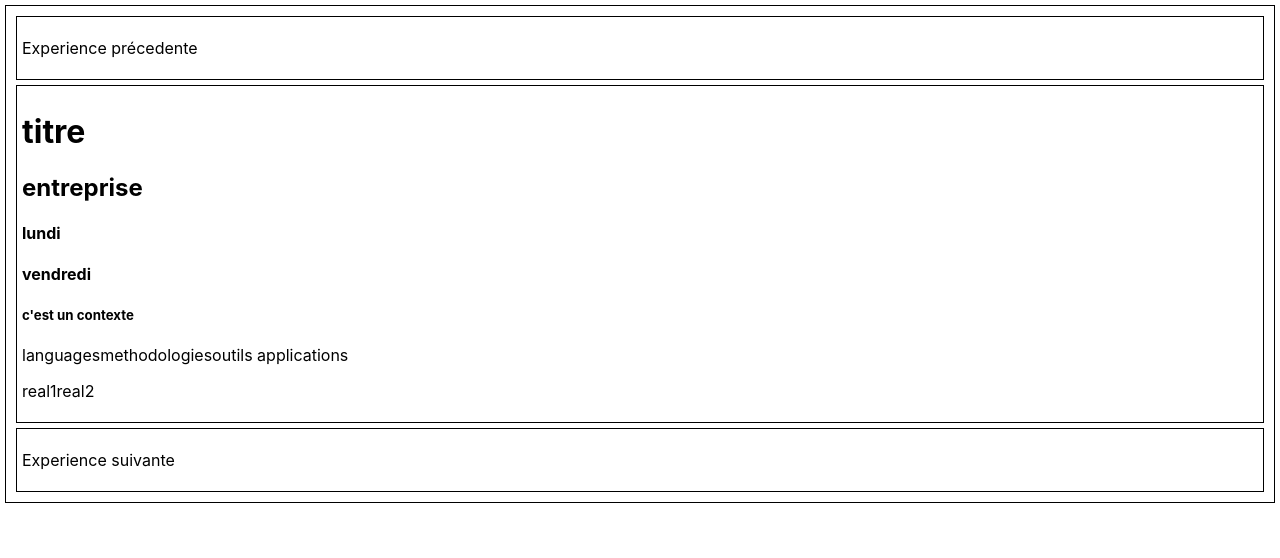
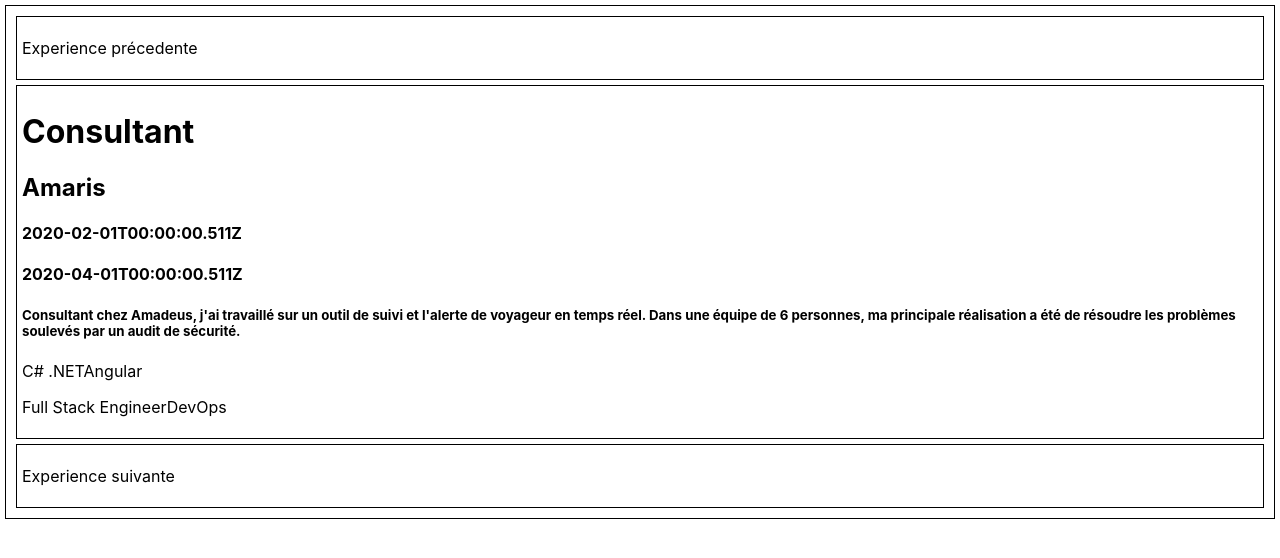
Before and after one commit to pbutin/dossierCompetance, a React (Create React App) app: page / in a window 1280 px wide. Shown: the top 558 px of the page. Built offline with nearby package versions, Linux system fonts and the light colour scheme.

Commit message:
Fill json with experiences

```diff
--- a/src/Experience.js
+++ b/src/Experience.js
@@ -9,7 +9,7 @@ class Experience extends React.Component {
         <h4> {this.props.experience.dateDebut} </h4>
         <h4> {this.props.experience.dateFin} </h4>
         <h5> {this.props.experience.contexte} </h5>
-        <p> {this.props.experience.competences} </p>
+        <p> {this.props.experience.competences.languages} </p>
         <p> {this.props.experience.realisations} </p>
       </div>
     )
--- a/src/experiences.json
+++ b/src/experiences.json
@@ -1,34 +1,72 @@
 [
     {
-        "titre": "titre",
-        "entreprise": "entreprise",
-        "dateDebut": "lundi",
-        "dateFin": "vendredi",
-        "contexte": "c'est un contexte",
-        "competences": [
-            "languages",
-            "methodologies",
-            "outils applications"
-        ],
+        "titre": "Consultant",
+        "entreprise": "Amaris",
+        "dateDebut": "2020-02-01T00:00:00.511Z",
+        "dateFin": "2020-04-01T00:00:00.511Z",
+        "contexte": "Consultant chez Amadeus, j'ai travaillé sur un outil de suivi et l'alerte de voyageur en temps réel. Dans une équipe de 6 personnes, ma principale réalisation a été de résoudre les problèmes soulevés par un audit de sécurité.",
+        "competences":{
+                "languages": [
+                    "C# .NET",
+                    "Angular"
+                ],
+                "methodologies": [
+                    "Agile"
+                ],
+                "outils - applications": [
+                    "Bitbucket",
+                    "Jenkins",
+                    "Confluence",
+                    "Git"
+                ]
+        },
         "realisations": [
-            "real1",
-            "real2"
+            "Full Stack Engineer",
+            "DevOps"
             ]
     },
     {
-        "titre": "titre2",
-        "entreprise": "entreprise2",
-        "dateDebut": "lundi2",
-        "dateFin": "vendredi2",
-        "contexte": "c'est un contexte2",
-        "competences": [
-            "languages2",
-            "methodologies2",
-            "outils applications2"
-        ],
+        "titre": "Consultant",
+        "entreprise": "Amaris",
+        "dateDebut": "2019-04-01T00:00:00.511Z",
+        "dateFin": "2020-01-01T00:00:00.511Z",
+        "contexte": "Consultant chez Amadeus, j'ai participé à l'amélioration du logiciel excisant. Il s'agit d'un ERP à destination des chaînes d’hôtels. C'était un projet d'envergure comprenant une centaine d’ingénieurs répartit en équipe d'environ 7 personnes. Mon équipe était en charge de la gestion des utilisateurs. La plus grosse tache sur laquelle j'ai travaillé est la modification du système d'autorisation, il fallait passer de rôle d'utilisation à une version plus granulaire, avec une permission pour chaque action.",
+        "competences":{
+                "languages": [
+                    "C# .NET",
+                    "KnockoutJS"
+                ],
+                "methodologies": [
+                    "Agile - sAFE"
+                ],
+                "outils - applications": [
+                    "Microsoft Azure",
+                    "Confluence",
+                    "Git"
+                ]
+        },
         "realisations": [
-            "real12",
-            "real22"
+            "Full Stack Engineer",
+            "Référent Front-End de l'équipe"
+            ]
+    },
+    {
+        "titre": "Stage Apprenti Ingénieur - DevOps",
+        "entreprise": "Arcelor Mittal",
+        "dateDebut": "2017-08-01T00:00:00.511Z",
+        "dateFin": "2018-01-01T00:00:00.511Z",
+        "contexte": "Lors de ce stage, j'ai réalisé un outil d'aide au suivi de la production d'une des lignes de l'entreprise. J'ai fait seul toutes les étapes du projet, de l'identification du besoin, la conception du produit, le développement, les phases de test, la formation des utilisateurs et la maintenance.",
+        "competences":{
+                "languages": [
+                    "VBA"
+                ],
+                "methodologies": [
+                    "Agile"
+                ],
+                "outils - applications": [
+                ]
+        },
+        "realisations": [
             ]
     }
 ]
```
